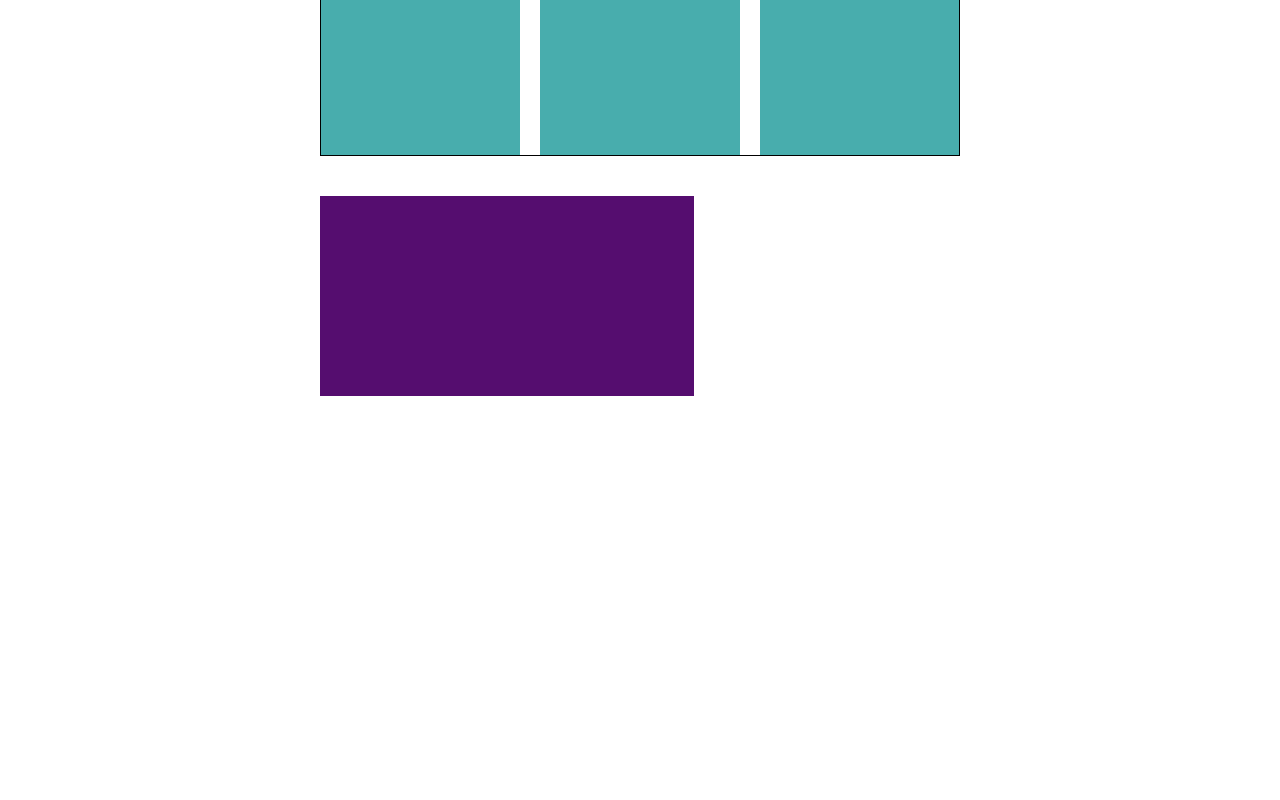
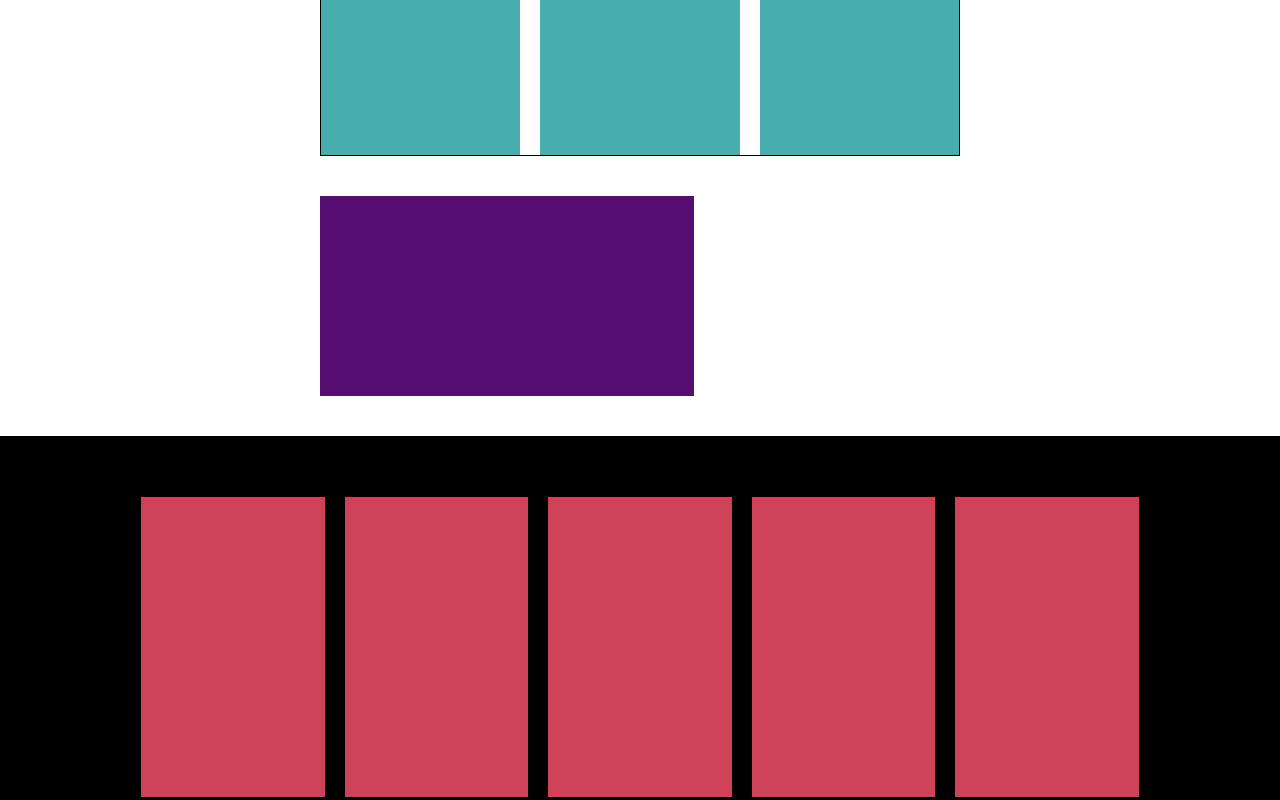
Before and after one commit to federicascognamiglio/htmlcss-dropbox, a plain HTML site: page index.html in a window 1280 px wide. Shown: the part 2000-2800 px from the top of the page. Before the commit the page ends 2436 px from the top, so only its background shows below. Drawn offline with Linux system fonts and the light colour scheme.

Commit message:
feat: footer structure completed

```diff
--- a/css/style.css
+++ b/css/style.css
@@ -12,6 +12,7 @@ img {
 /* UTILITIES */
 :root {
     --hero-bg: #B4D0E6;
+    --footer-bg: #000000;
 }
 
 /* Margins */
@@ -35,7 +36,7 @@ img {
     margin: 0 auto;
 
     /* debug */
-    min-height: 500px;
+    min-height: 400px;
     border: 1px sold #000000;
 }
 
@@ -89,6 +90,14 @@ img {
     height: 100px;
 }
 
+.col-footer {
+    width: calc((100% - 80px) / 5);
+
+    /* debug */
+    background-color: #ce4257;
+    height: 300px;
+}
+
 /* HEADER */
 .header {
     padding: 10px;
@@ -139,3 +148,9 @@ img {
 .wrap {
     flex-wrap: wrap;
 }
+
+/* FOOTER */
+.footer {
+    padding: 60px 0;
+    background-color: var(--footer-bg);
+}
--- a/index.html
+++ b/index.html
@@ -74,12 +74,21 @@
 
         </div>
         <!-- /Content -->
-
     </main>
     <!-- /MAIN -->
 
     <!-- FOOTER -->
-    <footer></footer>
+    <footer class="footer">
+        <div class="container-big">
+            <div class="row">
+                <div class="col-footer"></div>
+                <div class="col-footer"></div>
+                <div class="col-footer"></div>
+                <div class="col-footer"></div>
+                <div class="col-footer"></div>
+            </div>
+        </div>
+    </footer>
     <!-- /FOOTER -->
 
 </body>
```
